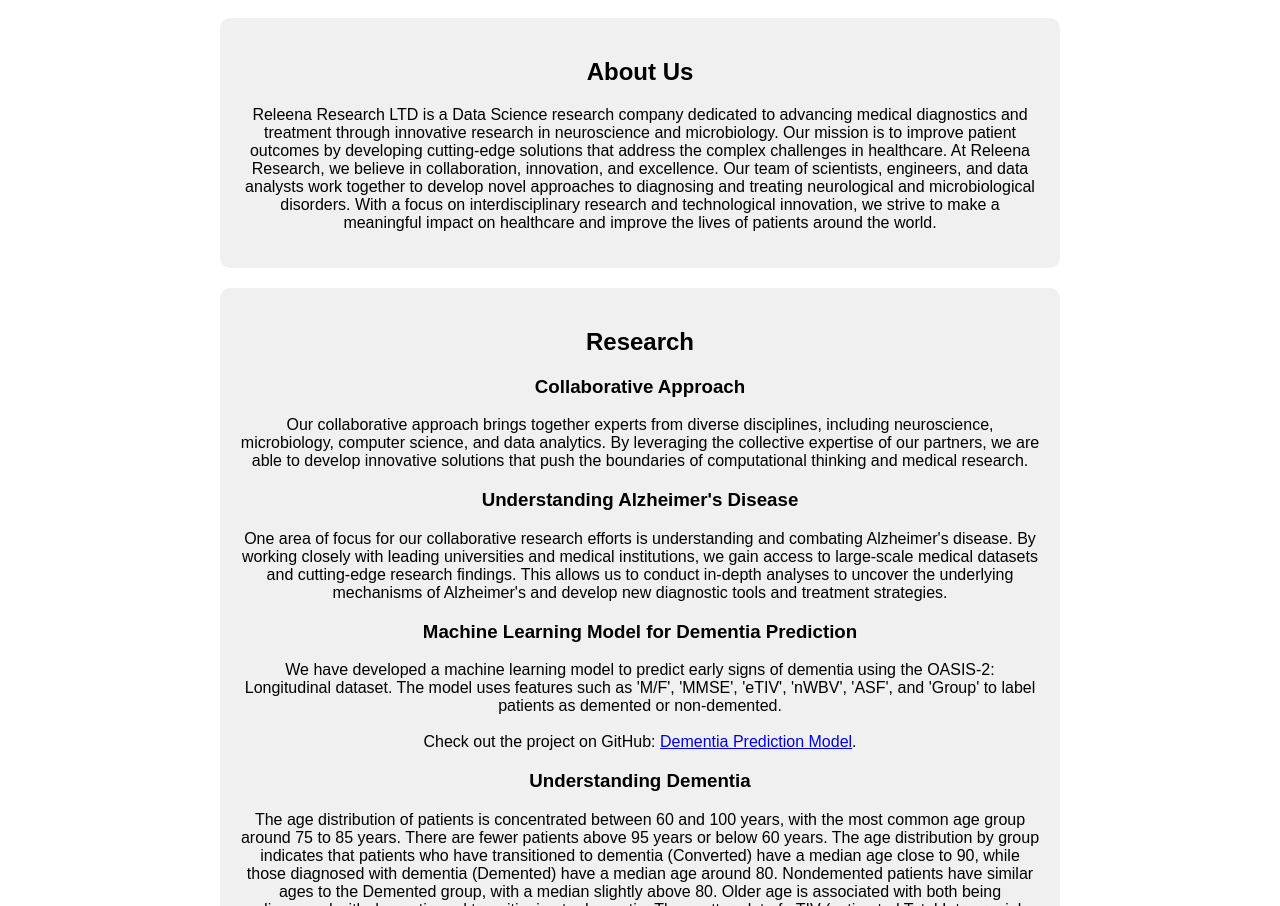
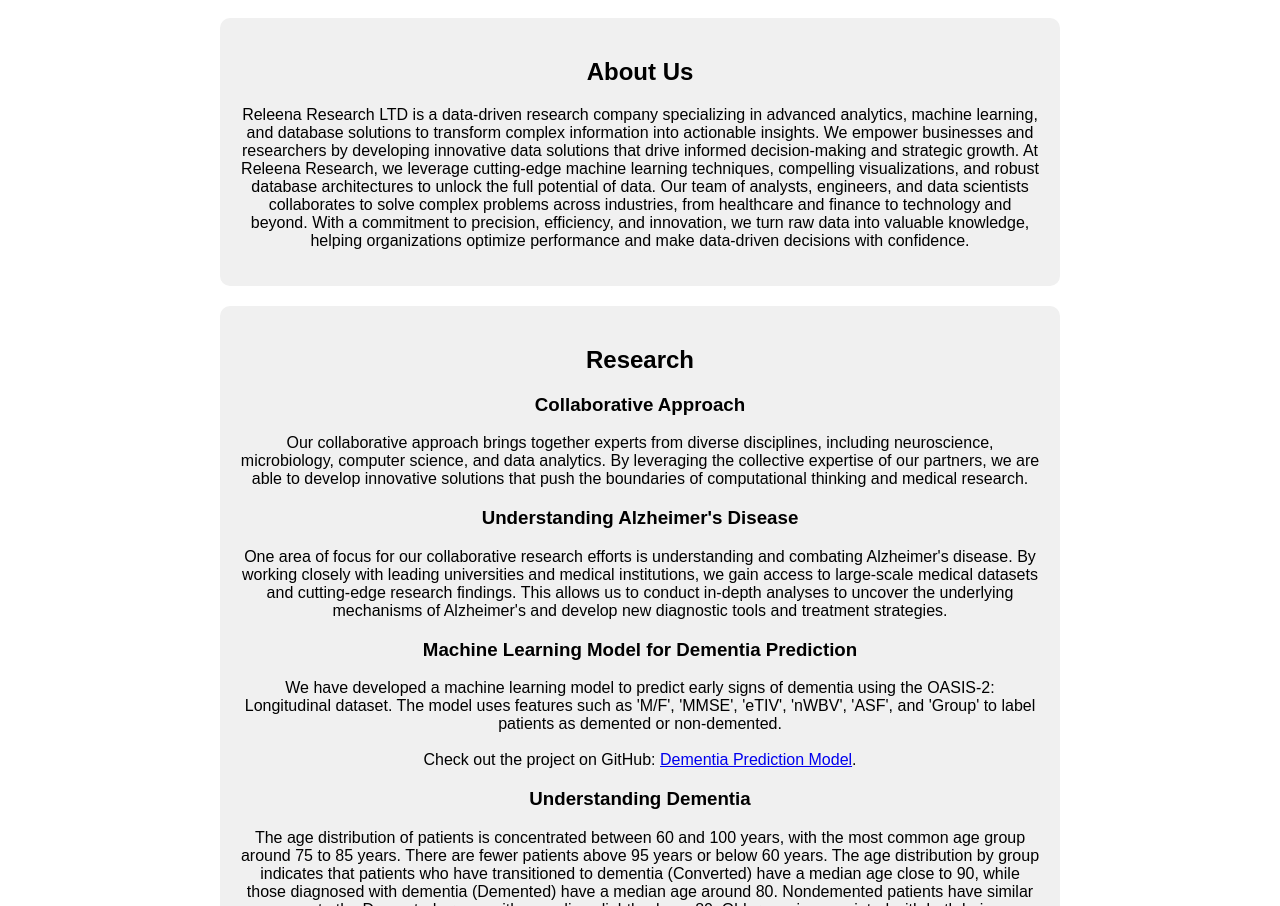
Before and after one commit to Jdhunter507/releenaresearch-website, a plain HTML site: page index.html in a window 1280 px wide. Shown: the part 1428-2334 px from the top of the page. Drawn offline with Linux system fonts and the light colour scheme.

Commit message:
Update index.html

```diff
--- a/index.html
+++ b/index.html
@@ -138,17 +138,19 @@
       <section id="about">
         <h2>About Us</h2>
         <p>
-          Releena Research LTD is a Data Science research company dedicated to
-          advancing medical diagnostics and treatment through innovative
-          research in neuroscience and microbiology. Our mission is to improve
-          patient outcomes by developing cutting-edge solutions that address the
-          complex challenges in healthcare. At Releena Research, we believe in
-          collaboration, innovation, and excellence. Our team of scientists,
-          engineers, and data analysts work together to develop novel approaches
-          to diagnosing and treating neurological and microbiological disorders.
-          With a focus on interdisciplinary research and technological
-          innovation, we strive to make a meaningful impact on healthcare and
-          improve the lives of patients around the world.
+          Releena Research LTD is a data-driven research company specializing in
+          advanced analytics, machine learning, and database solutions to
+          transform complex information into actionable insights. We empower
+          businesses and researchers by developing innovative data solutions
+          that drive informed decision-making and strategic growth. At Releena
+          Research, we leverage cutting-edge machine learning techniques,
+          compelling visualizations, and robust database architectures to unlock
+          the full potential of data. Our team of analysts, engineers, and data
+          scientists collaborates to solve complex problems across industries,
+          from healthcare and finance to technology and beyond. With a
+          commitment to precision, efficiency, and innovation, we turn raw data
+          into valuable knowledge, helping organizations optimize performance
+          and make data-driven decisions with confidence.
         </p>
       </section>
     </div>
```
